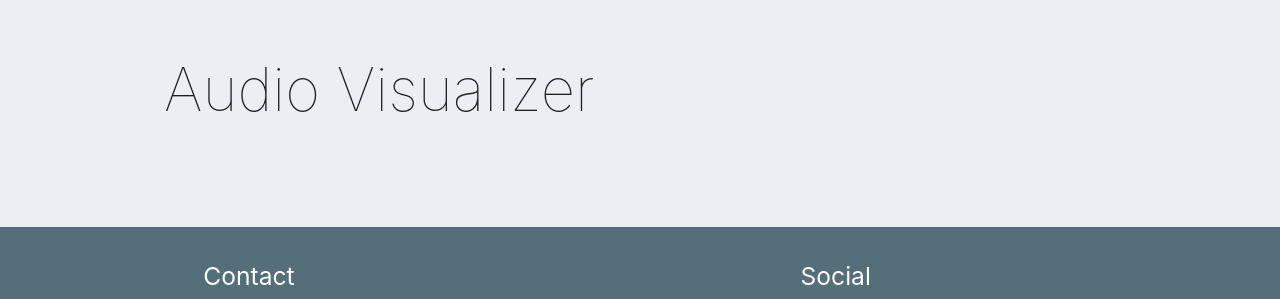
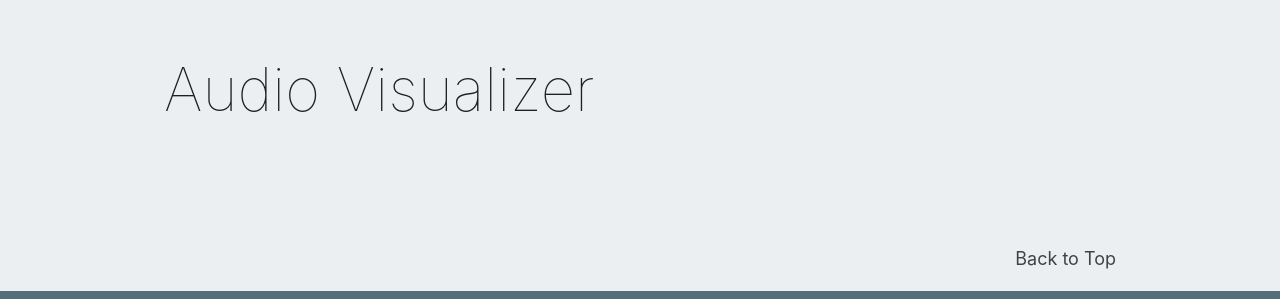
Before and after one commit to iRockE/jmrichards96.github.io, a plain HTML site: page projects.html in a window 1280 px wide. Shown: the part 695-994 px from the top of the page. Drawn offline with nearby package versions, Linux system fonts and the light colour scheme.

Commit message:
Added Back to Top button

```diff
--- a/js/main.js
+++ b/js/main.js
@@ -1,5 +1,25 @@
 $(document).ready(function(){
     $('.sidenav').sidenav();
     $('.parallax').parallax();
-    $("html").easeScroll();
+    $('html').easeScroll({
+        frameRate: 60,
+        animationTime: 1000,
+        stepSize: 120,
+        pulseAlgorithm: 1,
+        pulseScale: 8,
+        pulseNormalize: 1,
+        accelerationDelta: 20,
+        accelerationMax: 1,
+        keyboardSupport: true,
+        arrowScroll: 50,
+        touchpadSupport: true,
+        fixedBackground: true
+    });
+    $('.backToTop').click(function() {
+        window.scrollTo({
+            top: 0,
+            left: 0,
+            behavior: 'smooth'
+        });
+    });
 });
--- a/projects.html
+++ b/projects.html
@@ -54,7 +54,9 @@
       <section class="projectsSection">
         <h2>Audio Visualizer</h2>
       </section>
-      <div class="padding2"></div>
+      <div class="backToTop">
+        <a>Back to Top</a>
+      </div>
     </section>
     <footer class="page-footer">
       <div class="container">
--- a/sass/main.scss
+++ b/sass/main.scss
@@ -190,10 +190,22 @@ body {
     margin-top: 0;
   }
 }
-.padding2 {
-  padding-bottom: 2rem;
+/*#endregion*/
+
+.backToTop {
+  text-align: right;
+  padding: 30px 0 0;
+  a {
+    @extend .grey-text, .text-darken-3;
+    line-height: 56px;
+    font-size: 18px;
+    padding: 0 20px;
+    cursor: pointer;
+    @include sm {
+      line-height: 64px;
+    }
+  }
 }
-/*#endregion*/
 
 /*#region Footer*/
 .socialLink {
```
Also changed, not shown: experience.html (+3 -1 lines), css/main.css, 1 other file.
